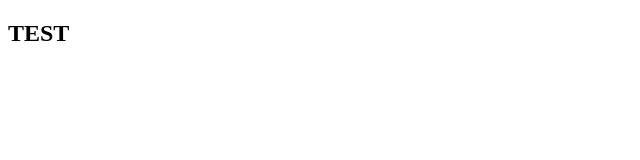
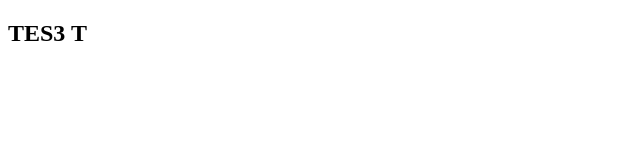
Before and after one commit to Hipposnack/skeucore, a plain HTML site: page index.html in a window 1280 px wide. Shown: the full height of the page, 0-640 px from the left. Drawn offline with Linux system fonts and the light colour scheme.

Commit message:
testing me

```diff
--- a/index.html
+++ b/index.html
@@ -7,6 +7,6 @@
     <title>Document</title>
 </head>
 <body>
-    <h2>TEST</h2>
+    <h2>TES3 T</h2>
 </body>
 </html>
```
